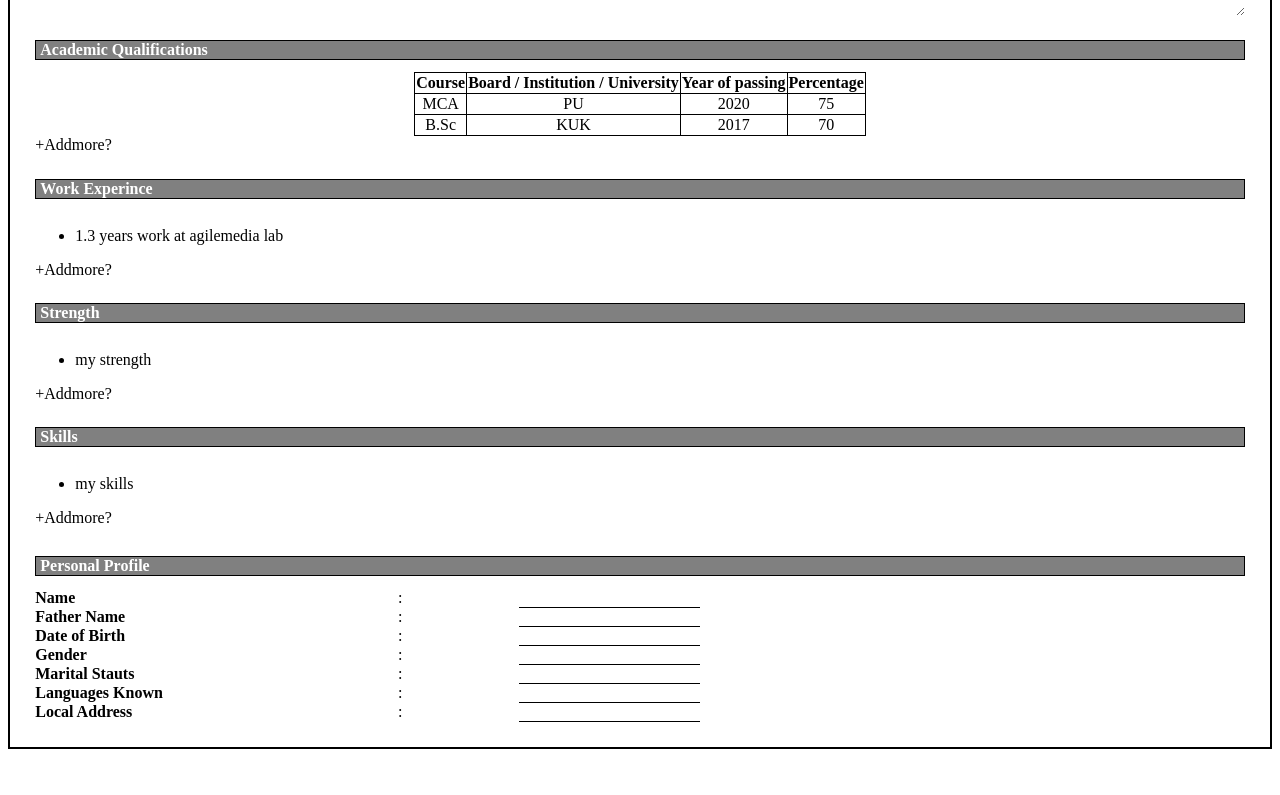
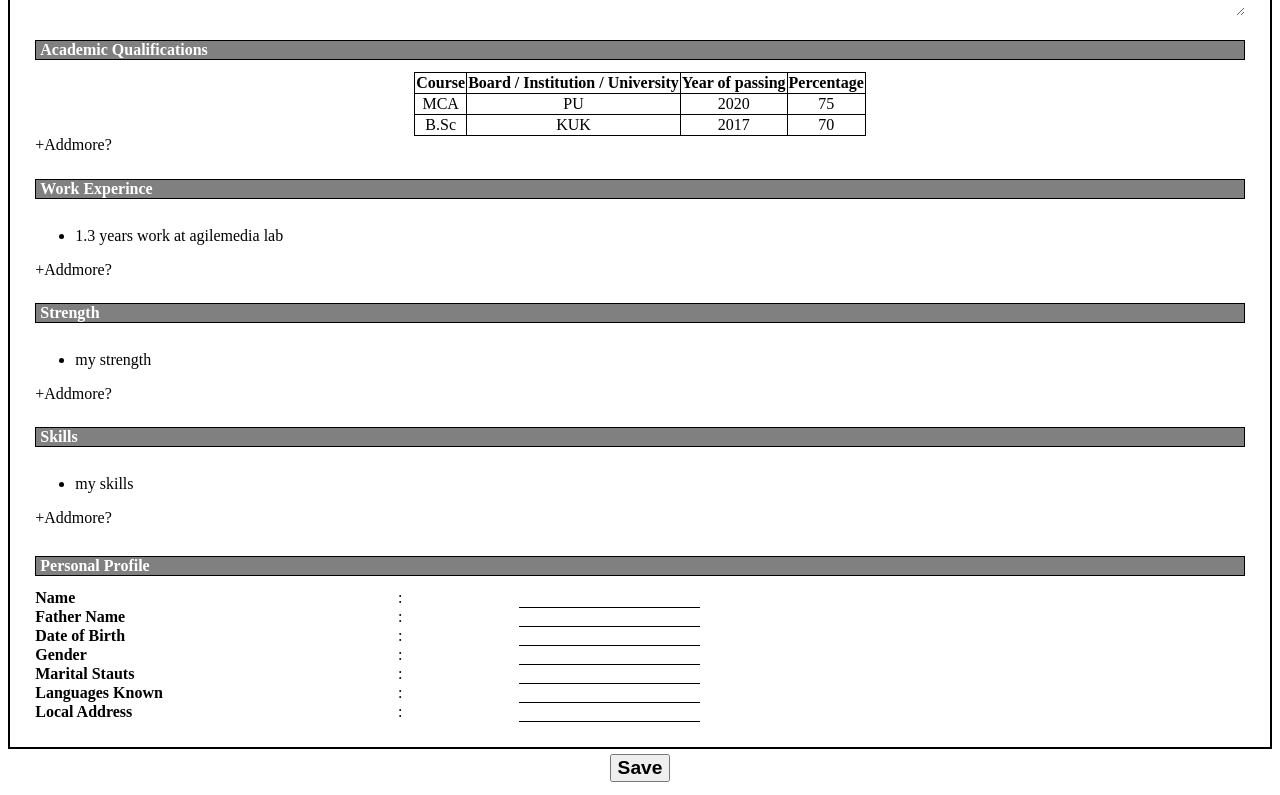
Before and after one commit to Gursimran-Singh-dcsa/resumeTemplate, a React (Create React App) app: page / in a window 1280 px wide. Shown: the part 288-1083 px from the top of the page. Before the commit the page ends 1045 px from the top, so only its background shows below. Built offline with nearby package versions, Linux system fonts and the light colour scheme.

Commit message:
add actions and install react redux

```diff
--- a/package.json
+++ b/package.json
@@ -8,7 +8,9 @@
     "@testing-library/user-event": "^7.2.1",
     "react": "^16.13.1",
     "react-dom": "^16.13.1",
-    "react-scripts": "3.4.1"
+    "react-redux": "^7.2.0",
+    "react-scripts": "3.4.1",
+    "redux": "^4.0.5"
   },
   "scripts": {
     "start": "react-scripts start",
--- a/public/index.css
+++ b/public/index.css
@@ -110,7 +110,7 @@ tr, th{
   outline: none;
   width: max-content;
 }
-#addmore {
+.addmore {
   cursor: pointer;
 }
 .label{
@@ -139,3 +139,12 @@ tr, th{
   border: none;
   outline: none;
 }
+.actions{
+  padding: 5px;
+  text-align: center;
+}
+.actions > button {
+  font-size: larger;
+  font-weight: bolder;
+  cursor: pointer;
+}
--- /dev/null
+++ b/src/Actions.js
@@ -0,0 +1,18 @@
+import React from 'react';
+
+const Actions = () => {
+  const saveall = () => {
+    const addmore = document.getElementsByClassName('addmore');
+    Array.from(addmore).forEach(element => {
+      // console.log(element)
+      element.innerHTML = ''
+    });
+  }
+
+  return (
+    <div className="actions">
+      <button onClick={saveall}>Save</button>
+    </div>
+  )
+}
+export default Actions;
--- a/src/App.js
+++ b/src/App.js
@@ -2,13 +2,14 @@ import React from 'react';
 
 import Header from './Header';
 import Template from './Template';
+import Actions from './Actions';
 
 function App() {
   return (
     <div>
     <Header />
     <Template />
-    {/* <Actions /> */}
+    <Actions />
     </div>
   );
 }
--- a/src/modules/Repeatable.js
+++ b/src/modules/Repeatable.js
@@ -25,7 +25,7 @@ const Repeatable = (props) => {
       })}
       {props.info.addMore ? <div><textarea className="textarea" style={{border: `1px solid black`, width: `100%`}} onChange={addInput} /><br/><button onClick={savedata}>save</button></div> : ''}
       </ul>
-      {!props.info.addMore ? <div><span id="addmore" onClick={handleAddMore}>+Addmore? </span></div> : ''}
+      {!props.info.addMore ? <div><span className="addmore" onClick={handleAddMore}>+Addmore? </span></div> : ''}
     </div>
   )
 }
--- a/src/modules/Tabular.js
+++ b/src/modules/Tabular.js
@@ -52,7 +52,7 @@ const Tabular = (props) => {
     <div className="covering">
       <div className="fieldheading">{props.info.name}</div>
       <GetTable rows={(props.info.value)} headings={props.info.headings} addmore={props.info.addMore} onChange={props.onChange}/>
-      {!props.info.addMore ? <div><span id="addmore" onClick={handleAddMore}>+Addmore? </span></div> : ''}
+      {!props.info.addMore ? <div><span className="addmore" onClick={handleAddMore}>+Addmore? </span></div> : ''}
     </div>
   )
 }
```
Also changed, not shown: 1 other file (tests, documents, lock files or other folders).
